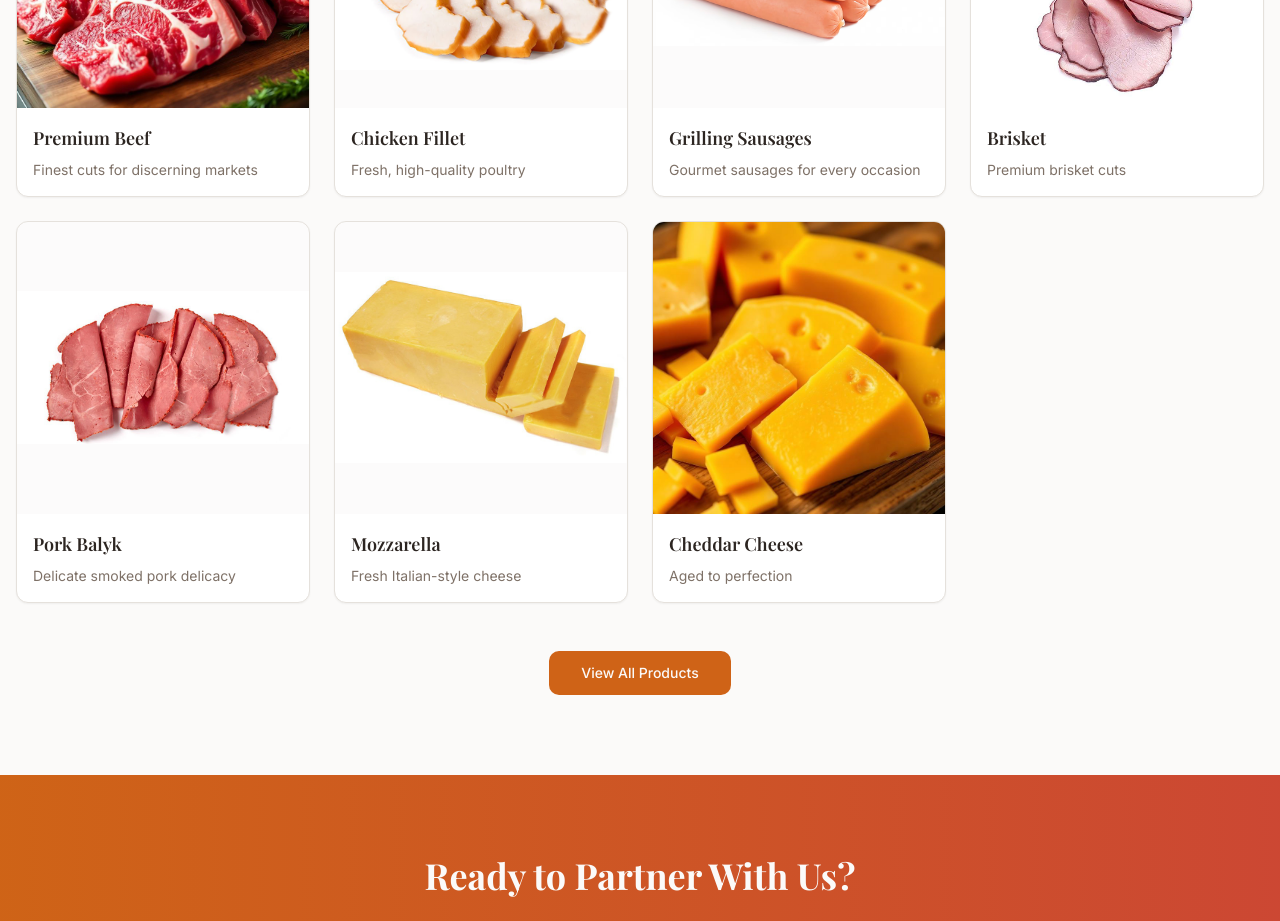
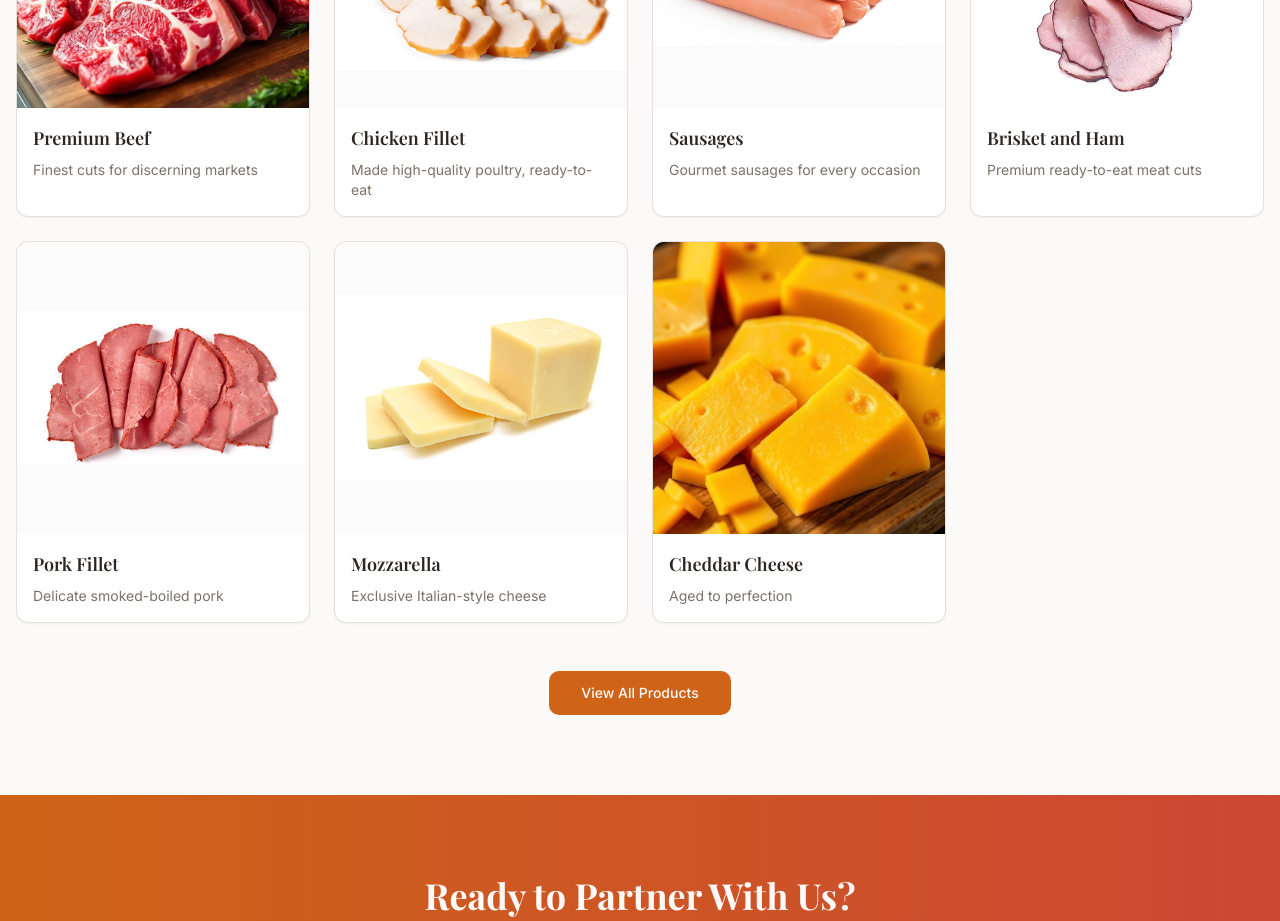
Before and after one commit to Gurmigou/uvt-global-exports, a React (Vite) app: page / in a window 1280 px wide. Shown: the part 1880-2801 px from the top of the page. Built offline with nearby package versions, Linux system fonts and the light colour scheme; the HTML template or start-up script is replaced by a standard one.

Commit message:
updated content and images 2

```diff
--- a/src/index.css
+++ b/src/index.css
@@ -91,3 +91,7 @@ All colors MUST be HSL.
     @apply font-serif;
   }
 }
+
+#lovable-badge {
+  display: none !important;
+}
--- a/src/pages/Contact.tsx
+++ b/src/pages/Contact.tsx
@@ -26,7 +26,7 @@ const Contact = () => {
 
     toast({
       title: "Message Sent!",
-      description: "Thank you for your inquiry. We'll get back to you within 24 hours.",
+      description: "Thank you for your inquiry. We'll get back to you soon.",
     });
 
     setFormData({ name: "", email: "", company: "", message: "" });
--- a/src/pages/Home.tsx
+++ b/src/pages/Home.tsx
@@ -14,11 +14,11 @@ import cheddarImage from "@/assets/cheddar.jpg";
 const Home = () => {
   const products = [
     { name: "Premium Beef", image: beefImage, description: "Finest cuts for discerning markets" },
-    { name: "Chicken Fillet", image: chickenImage, description: "Fresh, high-quality poultry" },
-    { name: "Grilling Sausages", image: sausagesImage, description: "Gourmet sausages for every occasion" },
-    { name: "Brisket", image: brisketImage, description: "Premium brisket cuts" },
-    { name: "Pork Balyk", image: porkBalykImage, description: "Delicate smoked pork delicacy" },
-    { name: "Mozzarella", image: mozzarellaImage, description: "Fresh Italian-style cheese" },
+    { name: "Chicken Fillet", image: chickenImage, description: "Made high-quality poultry, ready-to-eat" },
+    { name: "Sausages", image: sausagesImage, description: "Gourmet sausages for every occasion" },
+    { name: "Brisket and Ham", image: brisketImage, description: "Premium ready-to-eat meat cuts" },
+    { name: "Pork Fillet", image: porkBalykImage, description: "Delicate smoked-boiled pork" },
+    { name: "Mozzarella", image: mozzarellaImage, description: "Exclusive Italian-style cheese" },
     { name: "Cheddar Cheese", image: cheddarImage, description: "Aged to perfection" },
   ];
 
--- a/src/pages/Products.tsx
+++ b/src/pages/Products.tsx
@@ -21,35 +21,35 @@ const Products = () => {
       name: "Chicken Fillet",
       image: chickenImage,
       category: "Poultry",
-      description: "Fresh, tender chicken fillets meeting the highest food safety standards. Ideal for diverse culinary applications.",
+      description: "Made high-quality poultry, ready-to-eat",
       features: ["Boneless cuts", "Quick-freeze technology", "HACCP certified", "Customizable packaging"],
     },
     {
-      name: "Sausages for Grilling",
+      name: "Sausages",
       image: sausagesImage,
       category: "Meat",
-      description: "Premium grilling sausages crafted with traditional recipes. Perfect for retail distribution and food service.",
+      description: "Gourmet sausages for every occasion",
       features: ["Multiple varieties", "Natural casings", "No artificial additives", "Extended shelf life"],
     },
     {
-      name: "Brisket",
+      name: "Brisket and Ham",
       image: brisketImage,
       category: "Meat",
-      description: "Prime brisket cuts ideal for smoking and slow cooking. Popular choice for restaurants and specialty food distributors.",
+      description: "Premium ready-to-eat meat cuts",
       features: ["Premium marbling", "Consistent quality", "Portion control options", "Frozen or chilled"],
     },
     {
-      name: "Pork Balyk",
+      name: "Pork Fillet",
       image: porkBalykImage,
       category: "Delicatessen",
-      description: "Traditional smoked pork delicacy, expertly cured. A premium offering for delicatessen sections and upscale retailers.",
+      description: "Delicate smoked-boiled pork",
       features: ["Traditional recipe", "Carefully smoked", "Sliced or whole", "Premium packaging"],
     },
     {
       name: "Mozzarella",
       image: mozzarellaImage,
       category: "Dairy",
-      description: "Fresh mozzarella cheese in brine, Italian-style quality. Perfect for pizzerias, restaurants, and retail distribution.",
+      description: "Exclusive Italian-style cheese",
       features: ["Multiple sizes", "Fresh daily production", "Extended shelf life", "Food service packaging"],
     },
     {
```
Also changed, not shown: src/assets/mozzarella.png, 1 other file (tests, documents, lock files or other folders).
